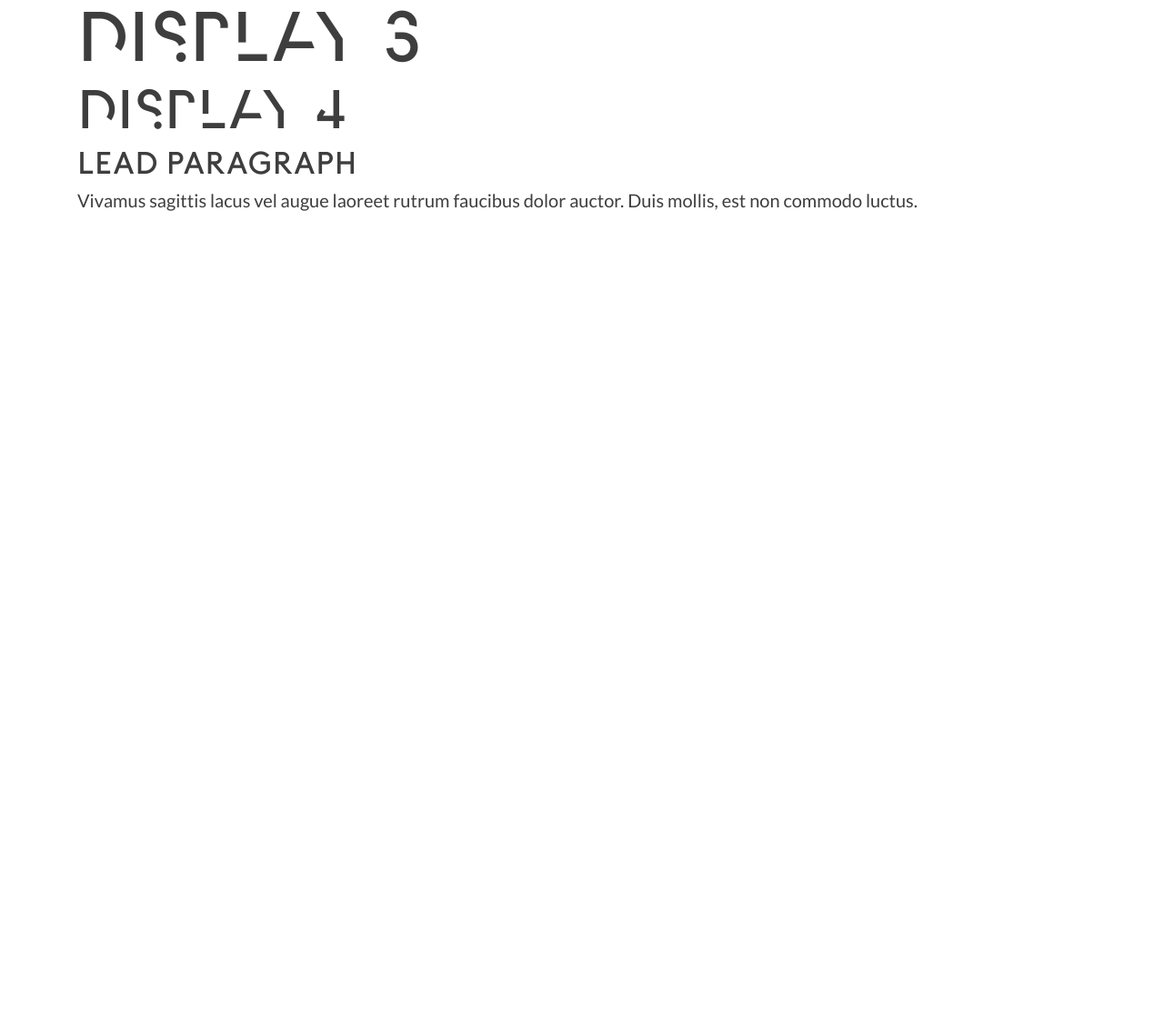
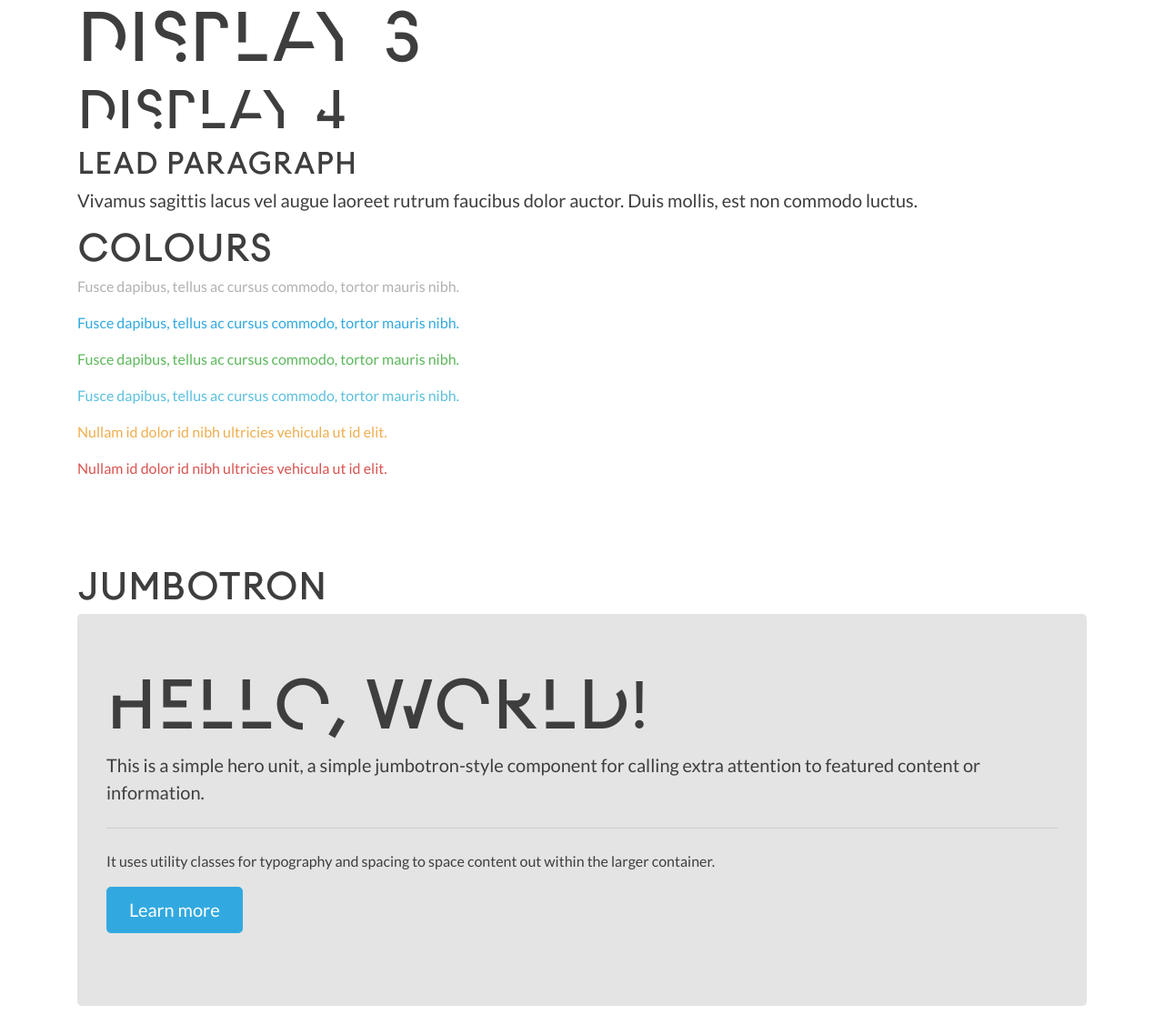
Before and after one commit to spyscape/spyscape-bootstrap, a website: page index.pug in a window 1280 px wide. Shown: the part 831-1969 px from the top of the page at 91% size. Before the commit the page ends 1082 px from the top, so only its background shows below. Drawn offline with nearby package versions, Linux system fonts and the light colour scheme; files that its build step writes are made by us from their sources.

Commit message:
Update gray values and create a jumbotron

```diff
--- a/assets/stylesheets/variables.scss
+++ b/assets/stylesheets/variables.scss
@@ -5,9 +5,9 @@ $gray:   #3E3E3F;
 
 // Create grayscale
 $gray-dark:     darken($gray, 10%);
-$gray-light:    lighten($gray, 15%);
-$gray-lighter:  lighten($gray, 35%);
-$gray-lightest: lighten($gray, 55%);
+$gray-light:    lighten($gray, 45%);
+$gray-lighter:  lighten($gray, 65%);
+$gray-lightest: lighten($gray, 85%);
 
 // Reassign color vars to semantic color scheme
 $brand-primary: $cyan;
--- a/index.pug
+++ b/index.pug
@@ -52,3 +52,23 @@ html(lang='en')
 
         h2 Lead paragraph
         p.lead Vivamus sagittis lacus vel augue laoreet rutrum faucibus dolor auctor. Duis mollis, est non commodo luctus.
+
+        h1 Colours
+        p.text-muted Fusce dapibus, tellus ac cursus commodo, tortor mauris nibh.
+        p.text-primary Fusce dapibus, tellus ac cursus commodo, tortor mauris nibh.
+        p.text-success Fusce dapibus, tellus ac cursus commodo, tortor mauris nibh.
+        p.text-info Fusce dapibus, tellus ac cursus commodo, tortor mauris nibh.
+        p.text-warning Nullam id dolor id nibh ultricies vehicula ut id elit.
+        p.text-danger Nullam id dolor id nibh ultricies vehicula ut id elit.
+        p.text-white Duis mollis, est non commodo luctus, nisi erat porttitor ligula.
+
+        p.text-white.bg-gray Duis mollis, est non commodo luctus, nisi erat porttitor ligula.
+
+        h1 Jumbotron
+        .jumbotron
+          h1.display-3 Hello, world!
+          p.lead This is a simple hero unit, a simple jumbotron-style component for calling extra attention to featured content or information.
+          hr.my-4
+          p It uses utility classes for typography and spacing to space content out within the larger container.
+          p.lead
+            a.btn.btn-primary.btn-lg(href="#", role="button") Learn more
```
Also changed, not shown: dist/main.css, index.html, 1 other file.
